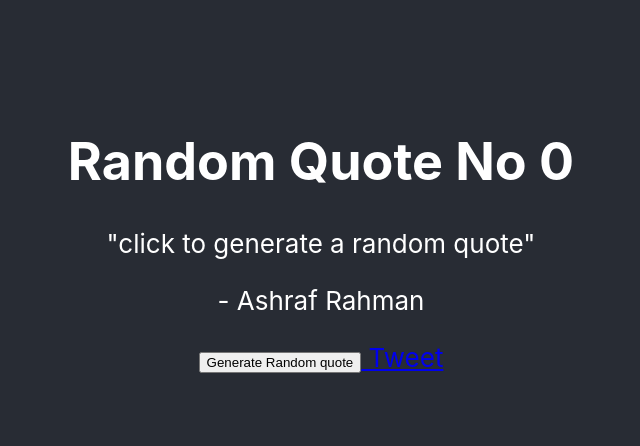
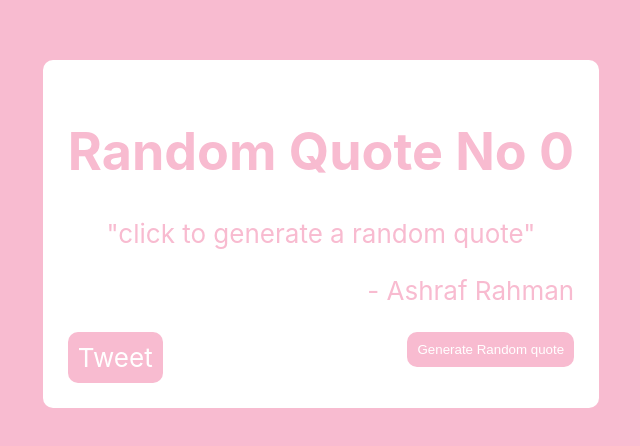
Before and after one commit to AshrafAKRahman/Random-Quote-Machine, a React (Create React App) app: page / in a window 1280 px wide. Shown: the part 166-612 px from the top of the page, without its empty margins (319-959 px from the left). Built offline with nearby package versions, Linux system fonts and the light colour scheme; no server answers.

Commit message:
styled the app

```diff
--- a/src/App.js
+++ b/src/App.js
@@ -1,14 +1,16 @@
 import React, { useEffect, useState } from "react";
 import "./App.scss";
+import COLORS_ARRAY from "./colorsArray"
 
 let quoteDb =
   "https://gist.githubusercontent.com/camperbot/5a022b72e96c4c9585c32bf6a75f62d9/raw/e3c6895ce42069f0ee7e991229064f167fe8ccdc/quotes.json";
+
 function App() {
   const [quote, setQuote] = useState("click to generate a random quote");
   const [author, setAuthor] = useState("Ashraf Rahman");
   const [randomNumber, setRandomNumber] = useState(0);
   const [quotesArray, setQuotesArray] = useState(null);
-
+const [accentColor, setAccentColor] = useState("#F8BBD0")
   const fetchQuotes = async (url) => {
     const response = await fetch(url);
     const parsedJSON = await response.json();
@@ -22,6 +24,7 @@ function App() {
 
   const getRandomQuote = () => {
     let randomInteger = Math.floor(quotesArray.length * Math.random());
+    setAccentColor(COLORS_ARRAY[randomInteger])
     setRandomNumber(randomInteger);
     setQuote(quotesArray[randomInteger].quote);
     setAuthor(quotesArray[randomInteger].author);
@@ -29,8 +32,8 @@ function App() {
 
   return (
     <div className="App">
-      <header className="App-header">
-      <div id="quote-box">
+      <header className="App-header" style={{backgroundColor:accentColor}}>
+      <div id="quote-box" style={{color:accentColor}}>
         <h1>Random Quote No {randomNumber}</h1>
         <div id="text">
         <p>"{quote}"</p>
@@ -38,8 +41,11 @@ function App() {
         <div id="author">
         <p>- {author}</p>
         </div>
-        <button  id="new-quote" onClick={() => getRandomQuote()}>Generate Random quote</button>
-      <a href="twitter.com/intent/tweet" id="tweet-quote"> Tweet</a>
+        <div className="button">
+      <a href={encodeURI(`http://www.twitter.com/intent/tweet?text=${quote} -${author}`)} id="tweet-quote" target="blank" style={{backgroundColor:accentColor}}>Tweet</a>
+        </div>
+
+        <button  id="new-quote" style={{backgroundColor:accentColor}} onClick={() => getRandomQuote()}>Generate Random quote</button>
       </div>
       </header>
     </div>
--- a/src/App.scss
+++ b/src/App.scss
@@ -1,5 +1,38 @@
 .App{
   text-align: center;
+  #quote-box {
+    padding: 25px;
+    background-color: white;
+    border-radius: 10px;
+    color: black;
+    #author {
+      text-align: end;
+    }
+    .button{
+      #tweet-quote{
+        border-radius: 10px;
+        float: left;
+        padding: 10px;
+        color: #ffff;
+        text-decoration: none;
+      }
+      color: #ffff;
+      text-decoration: none;
+    }
+    #tweet-quote{
+      float: left;
+      padding-left: 5%;
+    }
+    #new-quote {
+      float: right;
+      color: white;
+      border-radius: 10px;
+      padding: 10px;
+      border: none;
+      cursor: pointer;
+    }
+
+  }
   .App-header {
     background-color: #282c34;
     min-height: 100vh;
--- /dev/null
+++ b/src/colorsArray.js
@@ -0,0 +1,279 @@
+const COLORS_ARRAY = [
+  "#F44336",
+  "#FFEBEE",
+  "#FFCDD2",
+  "#EF9A9A",
+  "#E57373",
+  "#EF5350",
+  "#F44336",
+  "#E53935",
+  "#D32F2F",
+  "#C62828",
+  "#B71C1C",
+  "#FF8A80",
+  "#FF5252",
+  "#FF1744",
+  "#D50000",
+  "#E91E63",
+  "#FCE4EC",
+  "#F8BBD0",
+  "#F48FB1",
+  "#F06292",
+  "#EC407A",
+  "#E91E63",
+  "#D81B60",
+  "#C2185B",
+  "#AD1457",
+  "#880E4F",
+  "#FF80AB",
+  "#FF4081",
+  "#F50057",
+  "#C51162",
+  "#9C27B0",
+  "#F3E5F5",
+  "#E1BEE7",
+  "#CE93D8",
+  "#BA68C8",
+  "#AB47BC",
+  "#9C27B0",
+  "#8E24AA",
+  "#7B1FA2",
+  "#6A1B9A",
+  "#4A148C",
+  "#EA80FC",
+  "#E040FB",
+  "#D500F9",
+  "#AA00FF",
+  "#673AB7",
+  "#EDE7F6",
+  "#D1C4E9",
+  "#B39DDB",
+  "#9575CD",
+  "#7E57C2",
+  "#673AB7",
+  "#5E35B1",
+  "#512DA8",
+  "#4527A0",
+  "#311B92",
+  "#B388FF",
+  "#7C4DFF",
+  "#651FFF",
+  "#6200EA",
+  "#3F51B5",
+  "#E8EAF6",
+  "#C5CAE9",
+  "#9FA8DA",
+  "#7986CB",
+  "#5C6BC0",
+  "#3F51B5",
+  "#3949AB",
+  "#303F9F",
+  "#283593",
+  "#1A237E",
+  "#8C9EFF",
+  "#536DFE",
+  "#3D5AFE",
+  "#304FFE",
+  "#2196F3",
+  "#E3F2FD",
+  "#BBDEFB",
+  "#90CAF9",
+  "#64B5F6",
+  "#42A5F5",
+  "#2196F3",
+  "#1E88E5",
+  "#1976D2",
+  "#1565C0",
+  "#0D47A1",
+  "#82B1FF",
+  "#448AFF",
+  "#2979FF",
+  "#2962FF",
+  "#03A9F4",
+  "#E1F5FE",
+  "#B3E5FC",
+  "#81D4FA",
+  "#4FC3F7",
+  "#29B6F6",
+  "#03A9F4",
+  "#039BE5",
+  "#0288D1",
+  "#0277BD",
+  "#01579B",
+  "#80D8FF",
+  "#40C4FF",
+  "#00B0FF",
+  "#0091EA",
+  "#00BCD4",
+  "#E0F7FA",
+  "#B2EBF2",
+  "#80DEEA",
+  "#4DD0E1",
+  "#26C6DA",
+  "#00BCD4",
+  "#00ACC1",
+  "#0097A7",
+  "#00838F",
+  "#006064",
+  "#84FFFF",
+  "#18FFFF",
+  "#00E5FF",
+  "#00B8D4",
+  "#009688",
+  "#E0F2F1",
+  "#B2DFDB",
+  "#80CBC4",
+  "#4DB6AC",
+  "#26A69A",
+  "#009688",
+  "#00897B",
+  "#00796B",
+  "#00695C",
+  "#004D40",
+  "#A7FFEB",
+  "#64FFDA",
+  "#1DE9B6",
+  "#00BFA5",
+  "#4CAF50",
+  "#E8F5E9",
+  "#C8E6C9",
+  "#A5D6A7",
+  "#81C784",
+  "#66BB6A",
+  "#4CAF50",
+  "#43A047",
+  "#388E3C",
+  "#2E7D32",
+  "#1B5E20",
+  "#B9F6CA",
+  "#69F0AE",
+  "#00E676",
+  "#00C853",
+  "#8BC34A",
+  "#F1F8E9",
+  "#DCEDC8",
+  "#C5E1A5",
+  "#AED581",
+  "#9CCC65",
+  "#8BC34A",
+  "#7CB342",
+  "#689F38",
+  "#558B2F",
+  "#33691E",
+  "#CCFF90",
+  "#B2FF59",
+  "#76FF03",
+  "#64DD17",
+  "#CDDC39",
+  "#F9FBE7",
+  "#F0F4C3",
+  "#E6EE9C",
+  "#DCE775",
+  "#D4E157",
+  "#CDDC39",
+  "#C0CA33",
+  "#AFB42B",
+  "#9E9D24",
+  "#827717",
+  "#F4FF81",
+  "#EEFF41",
+  "#C6FF00",
+  "#AEEA00",
+  "#FFEB3B",
+  "#FFFDE7",
+  "#FFF9C4",
+  "#FFF59D",
+  "#FFF176",
+  "#FFEE58",
+  "#FFEB3B",
+  "#FDD835",
+  "#FBC02D",
+  "#F9A825",
+  "#F57F17",
+  "#FFFF8D",
+  "#FFFF00",
+  "#FFEA00",
+  "#FFD600",
+  "#FFC107",
+  "#FFF8E1",
+  "#FFECB3",
+  "#FFE082",
+  "#FFD54F",
+  "#FFCA28",
+  "#FFC107",
+  "#FFB300",
+  "#FFA000",
+  "#FF8F00",
+  "#FF6F00",
+  "#FFE57F",
+  "#FFD740",
+  "#FFC400",
+  "#FFAB00",
+  "#FF9800",
+  "#FFF3E0",
+  "#FFE0B2",
+  "#FFCC80",
+  "#FFB74D",
+  "#FFA726",
+  "#FF9800",
+  "#FB8C00",
+  "#F57C00",
+  "#EF6C00",
+  "#E65100",
+  "#FFD180",
+  "#FFAB40",
+  "#FF9100",
+  "#FF6D00",
+  "#FF5722",
+  "#FBE9E7",
+  "#FFCCBC",
+  "#FFAB91",
+  "#FF8A65",
+  "#FF7043",
+  "#FF5722",
+  "#F4511E",
+  "#E64A19",
+  "#D84315",
+  "#BF360C",
+  "#FF9E80",
+  "#FF6E40",
+  "#FF3D00",
+  "#DD2C00",
+  "#795548",
+  "#EFEBE9",
+  "#D7CCC8",
+  "#BCAAA4",
+  "#A1887F",
+  "#8D6E63",
+  "#795548",
+  "#6D4C41",
+  "#5D4037",
+  "#4E342E",
+  "#3E2723",
+  "#9E9E9E",
+  "#FAFAFA",
+  "#F5F5F5",
+  "#EEEEEE",
+  "#E0E0E0",
+  "#BDBDBD",
+  "#9E9E9E",
+  "#757575",
+  "#616161",
+  "#424242",
+  "#212121",
+  "#607D8B",
+  "#ECEFF1",
+  "#CFD8DC",
+  "#B0BEC5",
+  "#90A4AE",
+  "#78909C",
+  "#607D8B",
+  "#546E7A",
+  "#455A64",
+  "#37474F",
+  "#263238",
+  "#000000",
+  "#FFFFFF",
+];
+
+export default COLORS_ARRAY;
```
